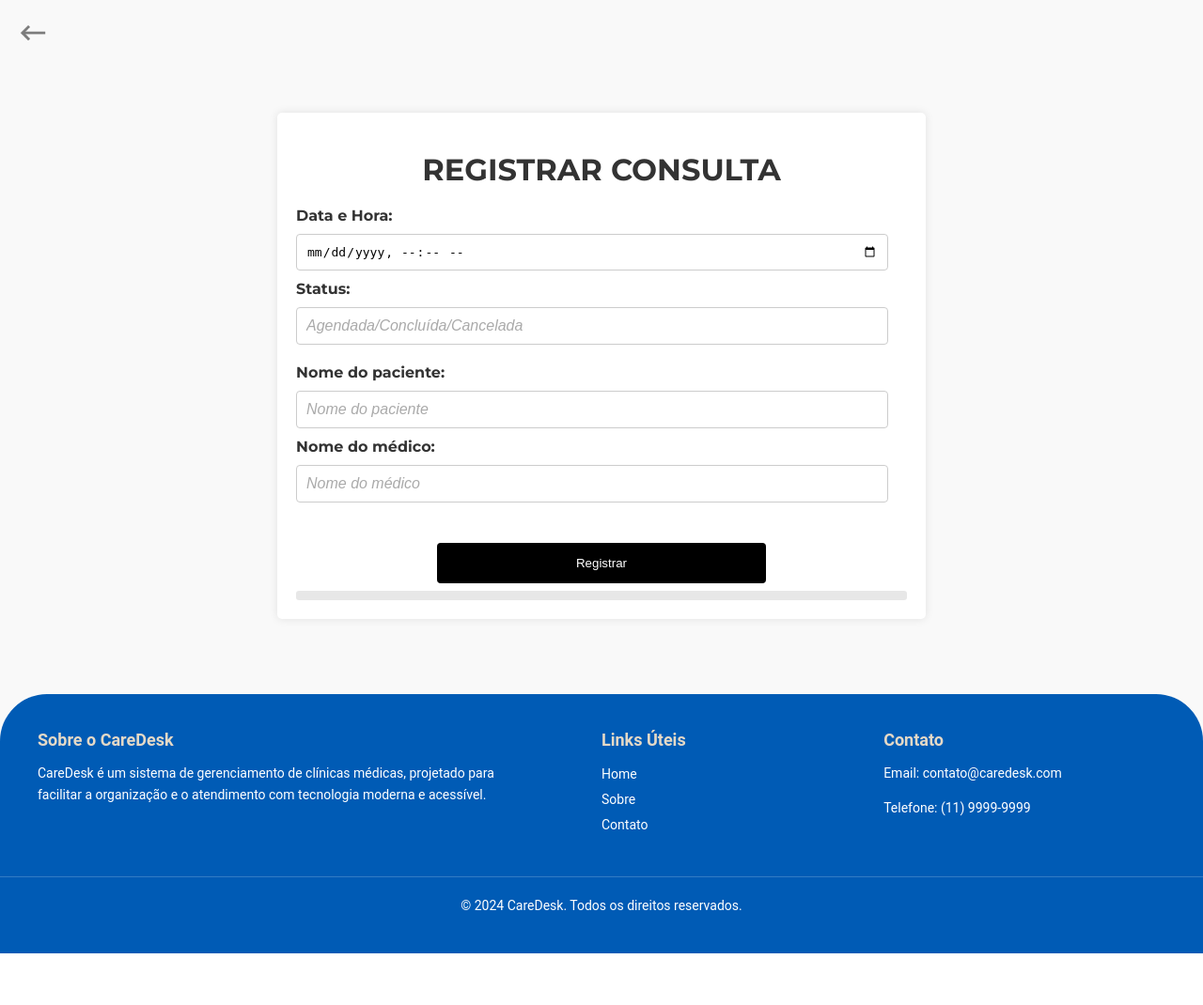
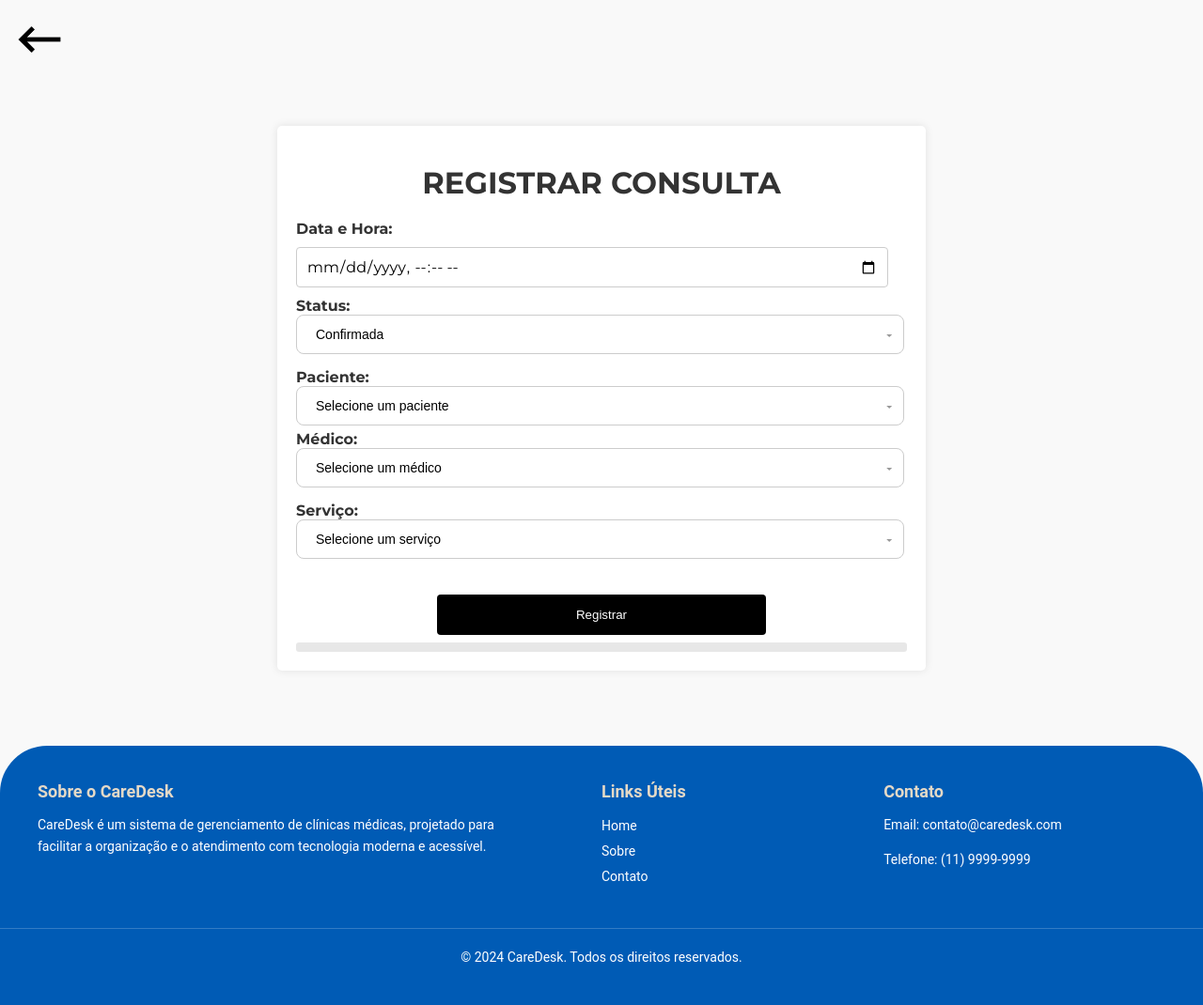
Before and after one commit to eduardobotelho28/careDesk, a PHP site: page /view/src/pages/register-agenda in a window 1280 px wide. Shown: the part 64-1134 px from the top of the page at 94% size. Before the commit the page ends 1079 px from the top, so only its background shows below. Run offline with PHP 8.4, Linux system fonts and the light colour scheme; the visitor is signed in with stand-in values (Sample User, id 1); data comes from the database, SQL or seed files in the repository.

Commit message:
Select no register-agenda

```diff
--- a/View/src/assets/css/main_pages.css
+++ b/View/src/assets/css/main_pages.css
@@ -45,6 +45,11 @@ table th {
     background-color: #f4f4f4;
     font-weight: bold;
 }
+table{
+    border-spacing: 0px;
+    border-color: #ddd;
+    border-collapse: collapse;
+}
 
 .edit-button {
     transition: transform 0.3s ease, background-color 0.3s ease;
@@ -87,6 +92,7 @@ input[type="text"], input[type="number"], input[type = "email"], input[type = "d
     border-radius: 4px;
     font-size: 1em;
     box-sizing: border-box; /* Inclui padding e bordas no tamanho total */
+    font-family: "Montserrat", sans-serif;
 }
 
 input[type="text"]:focus, input[type="number"]:focus {
--- a/View/src/assets/css/register.css
+++ b/View/src/assets/css/register.css
@@ -122,22 +122,21 @@ select {
   background-size: 12px;
   transition: border-color 0.3s ease;
 }
-
+div select {
+  margin-bottom: 5px;
+}
 select:focus {
   outline: none;
   border-color: #007BFF;
 }
 
-.register a, .register img{
+.register a{
   margin: 10px;
   color: #000;
   transition: transform 0.3s ease, background-color 0.3s ease;
 }
 
-.register a:hover, .register img{
+.register a:hover{
   opacity: 50%;
   transform: scale(1.25); /* Aumenta o tamanho do botão em 10% */
 }
-.register img{
-  width: 30px;
-}
--- a/View/src/pages/register-agenda.php
+++ b/View/src/pages/register-agenda.php
@@ -23,32 +23,75 @@
     </div>
     <div class="register-container">
         <h1>REGISTRAR CONSULTA</h1>
+        <?php
+        // Conexão com o banco de dados
+        require_once __DIR__ . '/../../../config/database.php';
+
+        // Crie a conexão
+        $pdo = new Database();
+
+        // Consultar médicos
+        $medicos_query = $pdo->query("SELECT idMedicos, CONCAT(nome, ' ', sobrenome) AS nomeCompleto FROM medicos");
+        $medicos = $medicos_query->fetchAll();
+
+        // Consultar pacientes
+        $pacientes_query = $pdo->query("SELECT idPaciente, CONCAT(nome, ' ', sobrenome) AS nomeCompleto FROM pacientes");
+        $pacientes = $pacientes_query->fetchAll();
+
+        // Consultar serviços
+        $servicos_query = $pdo->query("SELECT idServico, nome FROM servicos");
+        $servicos = $servicos_query->fetchAll();
+        ?>
         <form id="register-form">
             <div class="box_1">
                 <div class="dataHora">
                     <label for="dataHora">Data e Hora:</label>
-                    <input type="datetime-local" id="consulta-data-Hora" name="dataHora" placeholder="Dia e horário" required>
+                    <input type="datetime-local" id="consulta-data-Hora" name="dataHora" required>
                 </div>
                 <div class="status">
                     <label for="status">Status:</label>
-                    <input type="text" id="consulta-status" name="status" placeholder="Agendada/Concluída/Cancelada" required>
+                    <select id="consulta-status" name="status" required>
+                        <option value="Confirmada">Confirmada</option>
+                        <option value="Cancelada">Cancelada</option>
+                    </select>
                 </div>
             </div>
             <div class="box_2">
                 <div class="paciente_nome">
-                    <label for="paciente_nome">Nome do paciente:</label>
-                    <input type="text" id="consulta-paciente_nome" name="paciente_nome" placeholder="Nome do paciente" required>
+                    <label for="paciente_id">Paciente:</label>
+                    <select id="consulta-paciente_id" name="paciente_id" required>
+                        <option value="" disabled selected>Selecione um paciente</option>
+                        <?php foreach ($pacientes as $paciente): ?>
+                            <option value="<?= $paciente['idPaciente']; ?>"><?= htmlspecialchars($paciente['nomeCompleto']); ?></option>
+                        <?php endforeach; ?>
+                    </select>
                 </div>
                 <div class="medico_nome">
-                    <label for="medico_nome">Nome do médico:</label>
-                    <input type="text" id="consulta-medico_nome" placeholder="Nome do médico" name="medico_nome" required >
+                    <label for="medico_id">Médico:</label>
+                    <select id="consulta-medico_id" name="medico_id" required>
+                        <option value="" disabled selected>Selecione um médico</option>
+                        <?php foreach ($medicos as $medico): ?>
+                            <option value="<?= $medico['idMedicos']; ?>"><?= htmlspecialchars($medico['nomeCompleto']); ?></option>
+                        <?php endforeach; ?>
+                    </select>
+                </div>
+            </div>
+            <div class="box_3">
+                <div class="servico_nome">
+                    <label for="servico_id">Serviço:</label>
+                    <select id="consulta-servico_id" name="servico_id" required>
+                        <option value="" disabled selected>Selecione um serviço</option>
+                        <?php foreach ($servicos as $servico): ?>
+                            <option value="<?= $servico['idServico']; ?>"><?= htmlspecialchars($servico['nome']); ?></option>
+                        <?php endforeach; ?>
+                    </select>
                 </div>
             </div>
             <div class="button-container">
                 <button type="submit" class="register-btn">Registrar</button>
             </div>
         </form>
-        <div class="response-container">
+                <div class="response-container">
 
         </div>
     </div>
--- a/View/src/pages/services.php
+++ b/View/src/pages/services.php
@@ -25,7 +25,7 @@
     <main class="container">
         <h1>Serviços</h1>
         <div class="action-buttons">
-            <button id="add-service-button" class="add-button">Adicione novo Serviço</a>
+            <a id="add-service-button" class="add-button">Adicione novo Serviço</a>
         </div>
 
         <table class="service-table">
```
